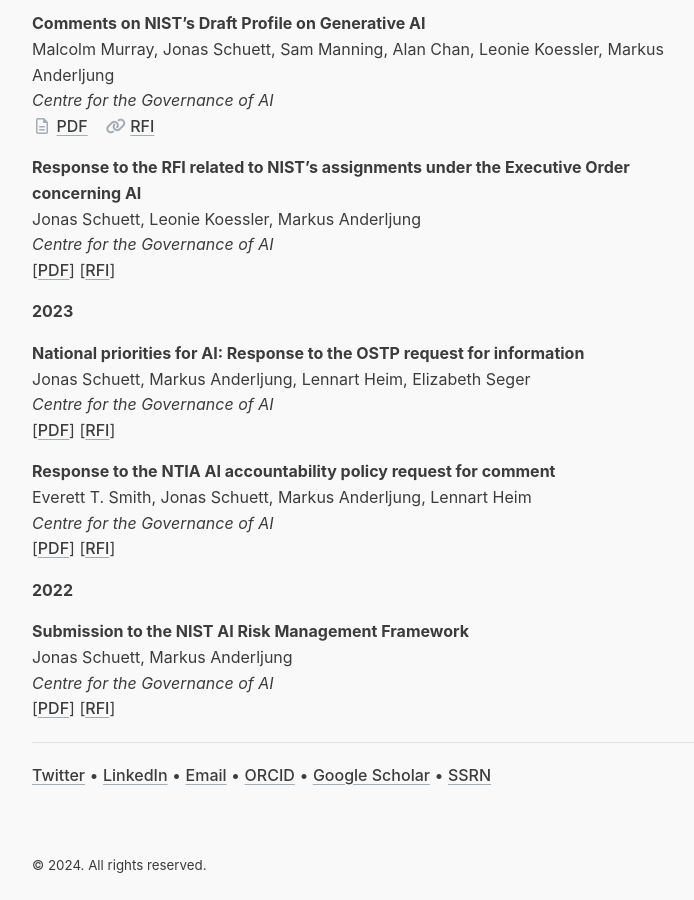
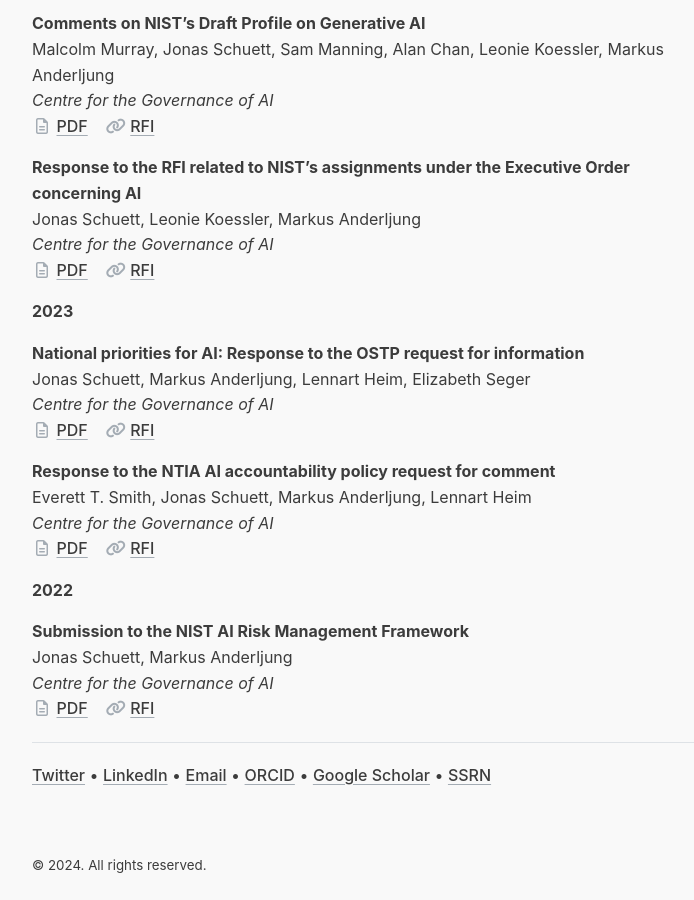
Before and after one commit to jonasschuett/jonasschuett.github.io, a Jekyll site: the page built from _posts/2020-04-04-introduction.md, in a window 1280 px wide and 900 px high, scrolled down 5184 px. Shown: the whole window, without its empty margins (268-962 px from the left). Built offline with Jekyll 4.4.1, drawn with Linux system fonts in a browser that asks for light colours; nearby versions of some CDN libraries.

Commit message:
Update 2020-04-04-introduction.md

```diff
--- a/_posts/2020-04-04-introduction.md
+++ b/_posts/2020-04-04-introduction.md
@@ -171,26 +171,26 @@ Malcolm Murray, Jonas Schuett, Sam Manning, Alan Chan, Leonie Koessler, Markus A
 **Response to the RFI related to NIST's assignments under the Executive Order concerning AI** <br>
 Jonas Schuett, Leonie Koessler, Markus Anderljung <br>
 *Centre for the Governance of AI* <br>
-[[PDF](https://cdn.governance.ai/GovAI_Response_to_RFI_Related_to_NIST_Assignments_Under_Executive_Order_Concerning_AI.pdf)] [[RFI](https://www.federalregister.gov/documents/2023/12/21/2023-28232/request-for-information-rfi-related-to-nists-assignments-under-sections-41-45-and-11-of-the)]
+<i class="fa-regular fa-file-lines fa-fw" style="color: #a4acb4"></i> [PDF](https://cdn.governance.ai/GovAI_Response_to_RFI_Related_to_NIST_Assignments_Under_Executive_Order_Concerning_AI.pdf) &nbsp;&nbsp; <i class="fa-solid fa-link fa-fw" style="color: #a4acb4"></i> [RFI](https://www.federalregister.gov/documents/2023/12/21/2023-28232/request-for-information-rfi-related-to-nists-assignments-under-sections-41-45-and-11-of-the)
 
 **2023**
 
 **National priorities for AI: Response to the OSTP request for information** <br>
 Jonas Schuett, Markus Anderljung, Lennart Heim, Elizabeth Seger <br>
 *Centre for the Governance of AI* <br>
-[[PDF](https://cdn.governance.ai/Response_to_the_OSTP_Request_for_Information__National_Priorities_for_Artificial_Intelligence.pdf)] [[RFI](https://www.whitehouse.gov/wp-content/uploads/2023/05/OSTP-Request-for-Information-National-Priorities-for-Artificial-Intelligence.pdf)]
+<i class="fa-regular fa-file-lines fa-fw" style="color: #a4acb4"></i> [PDF](https://cdn.governance.ai/Response_to_the_OSTP_Request_for_Information__National_Priorities_for_Artificial_Intelligence.pdf) &nbsp;&nbsp; <i class="fa-solid fa-link fa-fw" style="color: #a4acb4"></i> [RFI](https://www.whitehouse.gov/wp-content/uploads/2023/05/OSTP-Request-for-Information-National-Priorities-for-Artificial-Intelligence.pdf)
 
 **Response to the NTIA AI accountability policy request for comment** <br>
 Everett T. Smith, Jonas Schuett, Markus Anderljung, Lennart Heim <br>
 *Centre for the Governance of AI* <br>
-[[PDF](https://cdn.governance.ai/GovAI_Response_to_the_NTIA_AI_Accountability_Policy_Request_for_Comment.pdf)] [[RFI](https://www.federalregister.gov/documents/2023/04/13/2023-07776/ai-accountability-policy-request-for-comment)]
+<i class="fa-regular fa-file-lines fa-fw" style="color: #a4acb4"></i> [PDF](https://cdn.governance.ai/GovAI_Response_to_the_NTIA_AI_Accountability_Policy_Request_for_Comment.pdf) &nbsp;&nbsp; <i class="fa-solid fa-link fa-fw" style="color: #a4acb4"></i> [RFI](https://www.federalregister.gov/documents/2023/04/13/2023-07776/ai-accountability-policy-request-for-comment)
 
 **2022**
 
 **Submission to the NIST AI Risk Management Framework** <br>
 Jonas Schuett, Markus Anderljung <br>
 *Centre for the Governance of AI* <br>
-[[PDF](https://cdn.governance.ai/Comments_on_the_Initial_Draft_of_the_NIST_AI_RMF_-_GovAI.pdf)] [[RFI](https://www.nist.gov/system/files/documents/2022/03/17/AI-RMF-1stdraft.pdf)]
+<i class="fa-regular fa-file-lines fa-fw" style="color: #a4acb4"></i> [PDF](https://cdn.governance.ai/Comments_on_the_Initial_Draft_of_the_NIST_AI_RMF_-_GovAI.pdf) &nbsp;&nbsp; <i class="fa-solid fa-link fa-fw" style="color: #a4acb4"></i> [RFI](https://www.nist.gov/system/files/documents/2022/03/17/AI-RMF-1stdraft.pdf)
 
 ---
 
```
